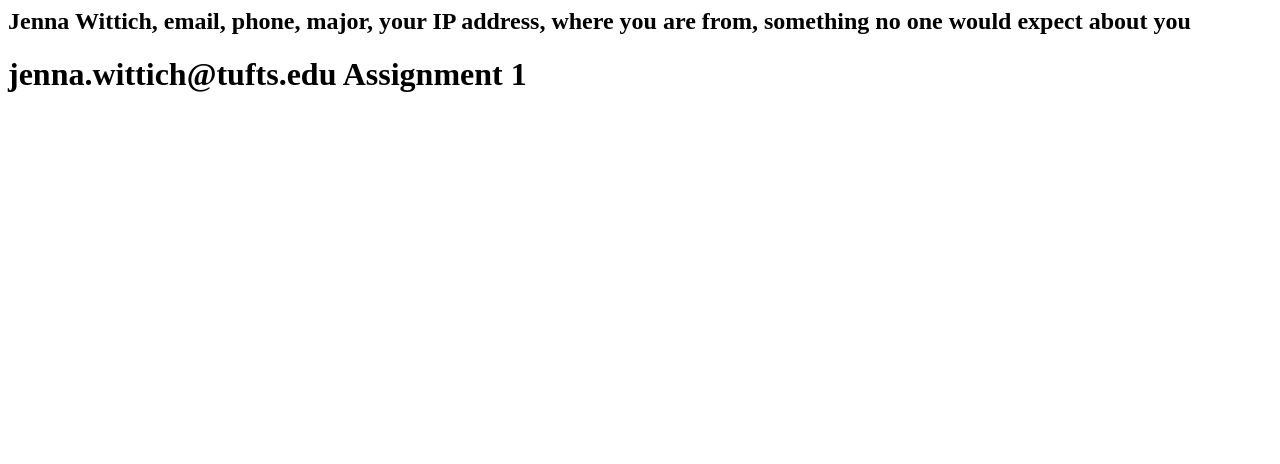
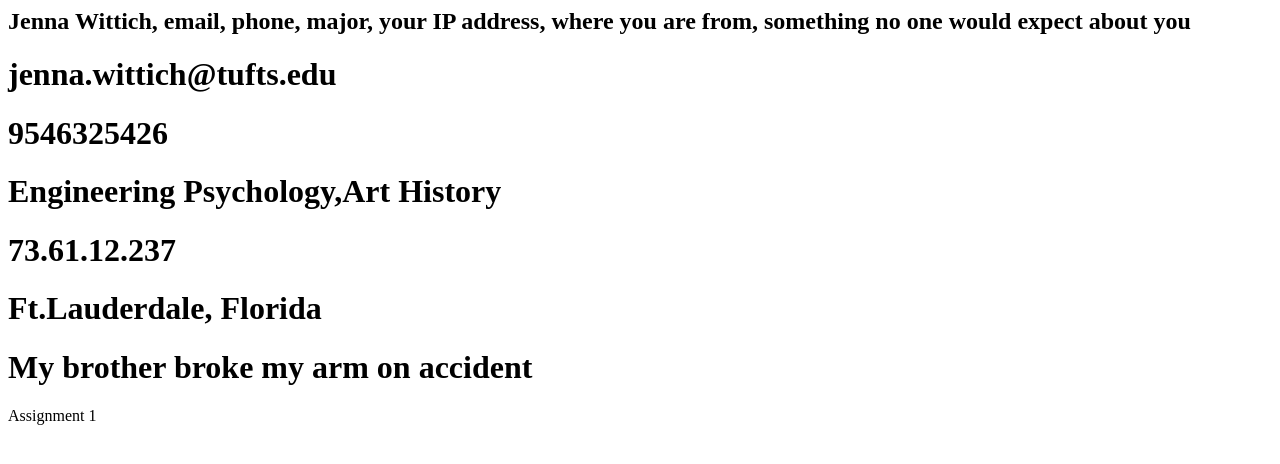
Before and after one commit to jwittich/basics, a plain HTML site: page index.html in a window 1280 px wide. Drawn offline with Linux system fonts and the light colour scheme.

Commit message:
Update index.html

```diff
--- a/index.html
+++ b/index.html
@@ -3,6 +3,11 @@
 <title>Assignment 1</title> </head>
 <body>
 <h2>Jenna Wittich, email, phone, major, your IP address, where you are from, something no one would expect about you</h2>
-<h1>jenna.wittich@tufts.edu
+<h1>jenna.wittich@tufts.edu</h1>
+<h1>9546325426</h1>
+<h1>Engineering Psychology,Art History</h1>
+<h1>73.61.12.237</h1>
+<h1>Ft.Lauderdale, Florida</h1>
+<h1>My brother broke my arm on accident</h1>
 Assignment 1 </body>
 </html>
```
